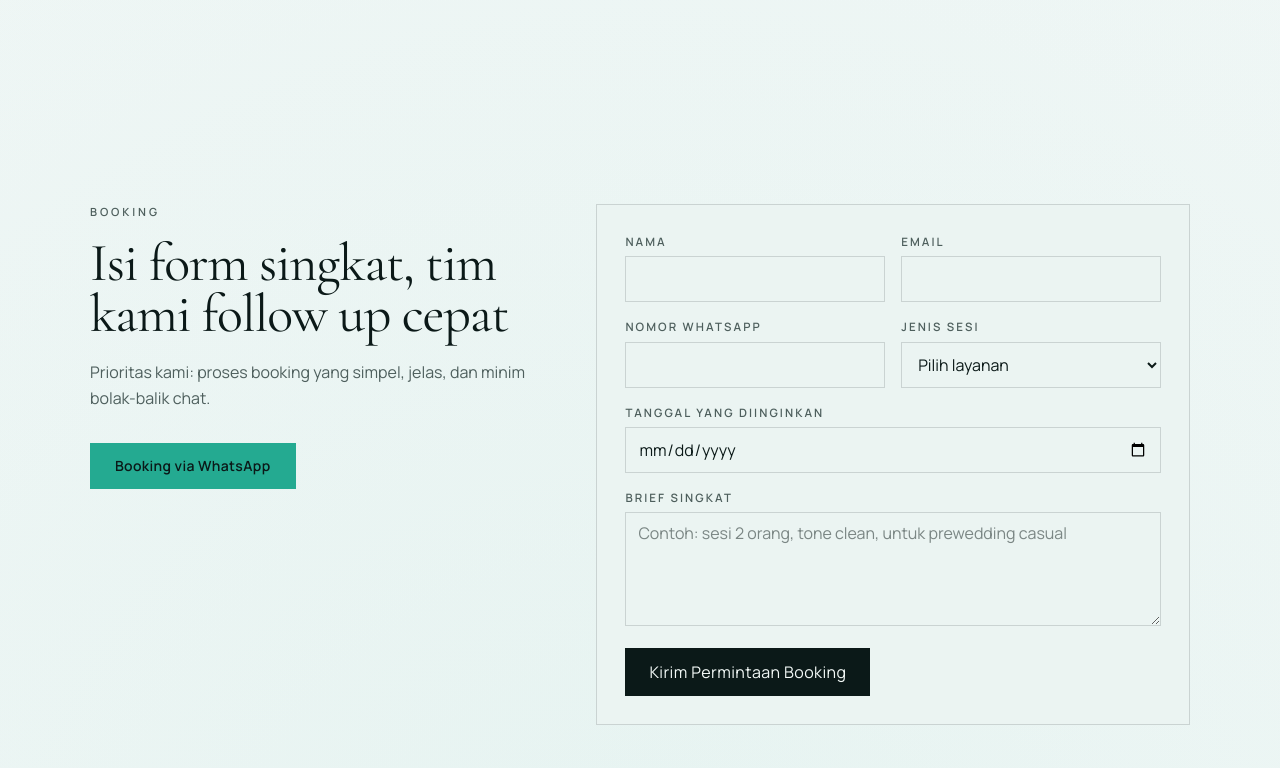
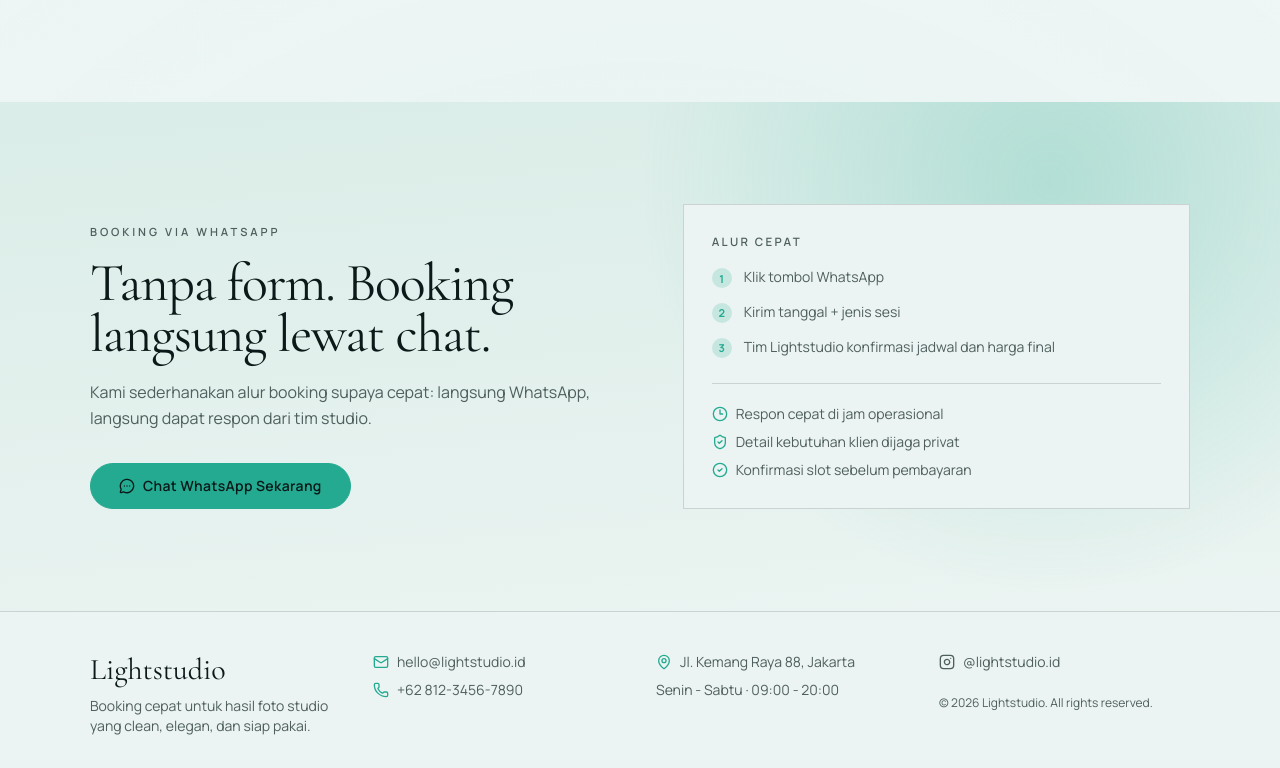
Before and after one commit to ade1256/lightstudio, a Next.js app: page / in a window 1280 px wide. Shown: the part 4612-5380 px from the top of the page. Built offline with nearby package versions, Linux system fonts and the light colour scheme.

Commit message:
Replace booking form with WhatsApp-only redesigned booking section

```diff
--- a/src/components/sections/booking-section.tsx
+++ b/src/components/sections/booking-section.tsx
@@ -1,130 +1,63 @@
-"use client";
-
-import { FormEvent, useState } from "react";
+import { CheckCircle2, Clock3, MessageCircleMore, ShieldCheck } from "lucide-react";
 import { Container } from "@/components/ui/container";
 import { SectionHeading } from "@/components/ui/section-heading";
 
-const services = ["Portrait Session", "Wedding Coverage", "Graduation Session", "Family Session", "Product Shoot"];
+const bookingSteps = [
+  "Klik tombol WhatsApp",
+  "Kirim tanggal + jenis sesi",
+  "Tim Lightstudio konfirmasi jadwal dan harga final",
+];
 
 export function BookingSection() {
-  const [status, setStatus] = useState<"idle" | "error" | "success">("idle");
-
-  const onSubmit = (event: FormEvent<HTMLFormElement>) => {
-    event.preventDefault();
-    const formData = new FormData(event.currentTarget);
-    const required = ["name", "email", "phone", "service", "date"];
-    const hasMissing = required.some((field) => !String(formData.get(field) ?? "").trim());
-
-    if (hasMissing) {
-      setStatus("error");
-      return;
-    }
-
-    event.currentTarget.reset();
-    setStatus("success");
-  };
-
   return (
-    <section id="booking" className="py-[clamp(4.2rem,8vw,7rem)]">
-      <Container className="grid gap-10 lg:grid-cols-[0.88fr_1.12fr]">
+    <section id="booking" className="section-gradient-brand py-[clamp(4.2rem,8vw,7rem)]">
+      <Container className="grid gap-8 lg:grid-cols-[1.05fr_0.95fr] lg:items-end">
         <div>
           <SectionHeading
-            eyebrow="Booking"
-            title="Isi form singkat, tim kami follow up cepat"
-            description="Prioritas kami: proses booking yang simpel, jelas, dan minim bolak-balik chat."
+            eyebrow="Booking via WhatsApp"
+            title="Tanpa form. Booking langsung lewat chat."
+            description="Kami sederhanakan alur booking supaya cepat: langsung WhatsApp, langsung dapat respon dari tim studio."
           />
 
+          <div className="mt-8 flex flex-wrap gap-3">
             <a
-            href="https://wa.me/6281234567890"
+              href="https://wa.me/6281234567890?text=Halo%20Lightstudio,%20saya%20ingin%20booking%20sesi%20foto."
               target="_blank"
               rel="noreferrer"
-            className="mt-8 inline-flex border border-[var(--brand)] bg-[var(--brand)] px-6 py-3 text-sm font-semibold tracking-wide text-[var(--brand-ink)] transition hover:brightness-110"
+              className="inline-flex items-center gap-2 rounded-full border border-[var(--brand)] bg-[var(--brand)] px-7 py-3 text-sm font-semibold tracking-wide text-[var(--brand-ink)] transition hover:brightness-110"
             >
-            Booking via WhatsApp
+              <MessageCircleMore className="h-4 w-4" /> Chat WhatsApp Sekarang
             </a>
-        </div>
-
-        <form onSubmit={onSubmit} className="space-y-4 border border-[var(--line)] bg-[var(--surface)] p-6 sm:p-7" noValidate>
-          <div className="grid gap-4 sm:grid-cols-2">
-            <Input label="Nama" name="name" required />
-            <Input label="Email" name="email" type="email" required />
-            <Input label="Nomor WhatsApp" name="phone" required />
-            <div>
-              <label htmlFor="service" className="mb-1.5 block text-[0.72rem] font-semibold uppercase tracking-[0.18em] text-[var(--muted)]">
-                Jenis Sesi
-              </label>
-              <select
-                id="service"
-                name="service"
-                required
-                className="w-full border border-[var(--line)] bg-transparent px-3 py-2.5 text-sm text-[var(--text)] outline-none focus:border-[var(--brand)]"
-              >
-                <option value="">Pilih layanan</option>
-                {services.map((item) => (
-                  <option key={item} value={item}>
-                    {item}
-                  </option>
-                ))}
-              </select>
           </div>
         </div>
 
-          <Input label="Tanggal yang diinginkan" name="date" type="date" required />
+        <aside className="border border-[var(--line)] bg-[var(--surface)] p-6 sm:p-7">
+          <p className="text-[0.72rem] font-semibold uppercase tracking-[0.2em] text-[var(--muted)]">Alur cepat</p>
 
-          <div>
-            <label htmlFor="message" className="mb-1.5 block text-[0.72rem] font-semibold uppercase tracking-[0.18em] text-[var(--muted)]">
-              Brief singkat
-            </label>
-            <textarea
-              id="message"
-              name="message"
-              rows={4}
-              className="w-full border border-[var(--line)] bg-transparent px-3 py-2 text-sm text-[var(--text)] outline-none focus:border-[var(--brand)]"
-              placeholder="Contoh: sesi 2 orang, tone clean, untuk prewedding casual"
-            />
+          <ol className="mt-4 space-y-3">
+            {bookingSteps.map((item, idx) => (
+              <li key={item} className="flex gap-3 text-sm leading-relaxed text-[var(--muted)]">
+                <span className="mt-0.5 inline-flex h-5 w-5 items-center justify-center rounded-full bg-[color-mix(in_oklab,var(--brand)_18%,transparent)] text-[0.68rem] font-bold text-[var(--brand)]">
+                  {idx + 1}
+                </span>
+                <span>{item}</span>
+              </li>
+            ))}
+          </ol>
+
+          <div className="mt-6 grid gap-2 border-t border-[var(--line)] pt-5 text-sm text-[var(--muted)]">
+            <p className="flex items-center gap-2">
+              <Clock3 className="h-4 w-4 text-[var(--brand)]" /> Respon cepat di jam operasional
+            </p>
+            <p className="flex items-center gap-2">
+              <ShieldCheck className="h-4 w-4 text-[var(--brand)]" /> Detail kebutuhan klien dijaga privat
+            </p>
+            <p className="flex items-center gap-2">
+              <CheckCircle2 className="h-4 w-4 text-[var(--brand)]" /> Konfirmasi slot sebelum pembayaran
+            </p>
           </div>
-
-          <button type="submit" className="bg-[var(--text)] px-6 py-3 text-sm font-medium tracking-wide text-[var(--background)] transition hover:opacity-90">
-            Kirim Permintaan Booking
-          </button>
-
-          {status === "error" ? (
-            <p role="alert" className="text-sm text-[oklch(0.62_0.2_25)]">
-              Mohon lengkapi semua field wajib terlebih dulu.
-            </p>
-          ) : null}
-
-          {status === "success" ? (
-            <p role="status" className="text-sm text-[var(--brand)]">
-              Terima kasih! Permintaan booking kamu sudah masuk.
-            </p>
-          ) : null}
-        </form>
+        </aside>
       </Container>
     </section>
   );
 }
-
-interface InputProps {
-  label: string;
-  name: string;
-  required?: boolean;
-  type?: string;
-}
-
-function Input({ label, name, required = false, type = "text" }: InputProps) {
-  return (
-    <div>
-      <label htmlFor={name} className="mb-1.5 block text-[0.72rem] font-semibold uppercase tracking-[0.18em] text-[var(--muted)]">
-        {label}
-      </label>
-      <input
-        id={name}
-        name={name}
-        type={type}
-        required={required}
-        className="w-full border border-[var(--line)] bg-transparent px-3 py-2.5 text-sm text-[var(--text)] outline-none focus:border-[var(--brand)]"
-      />
-    </div>
-  );
-}
```
Lines whose indentation alone changed are shown as unchanged.
